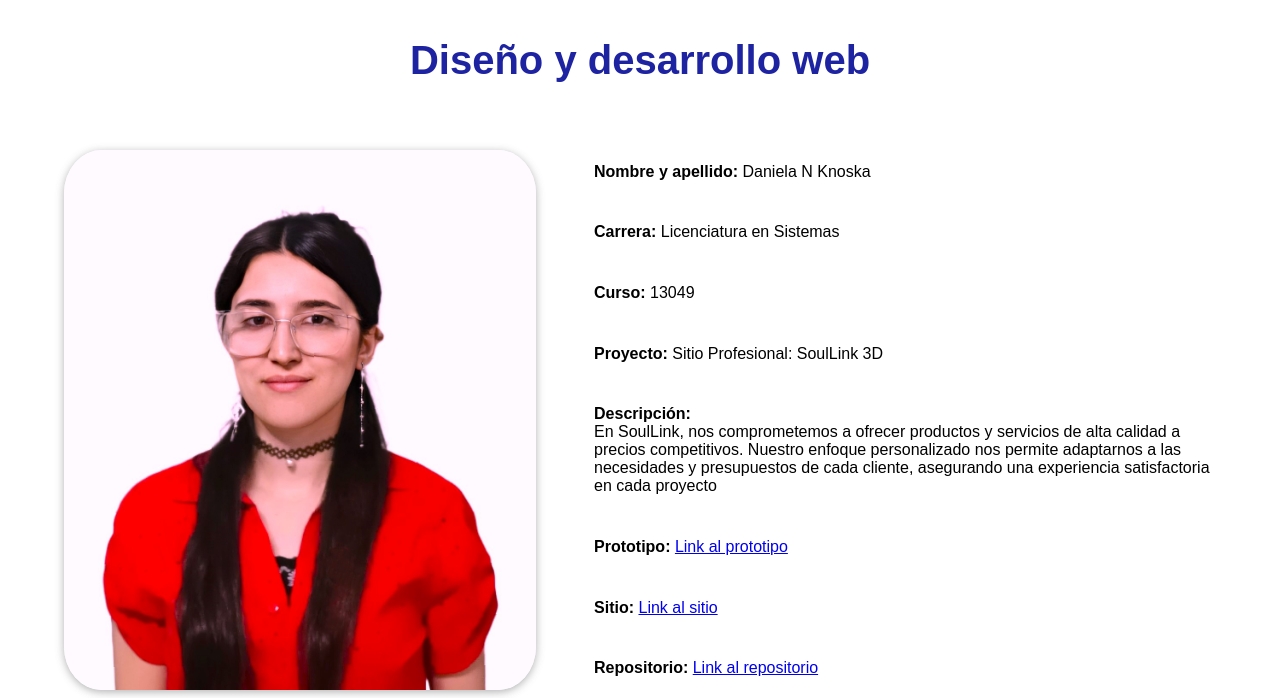
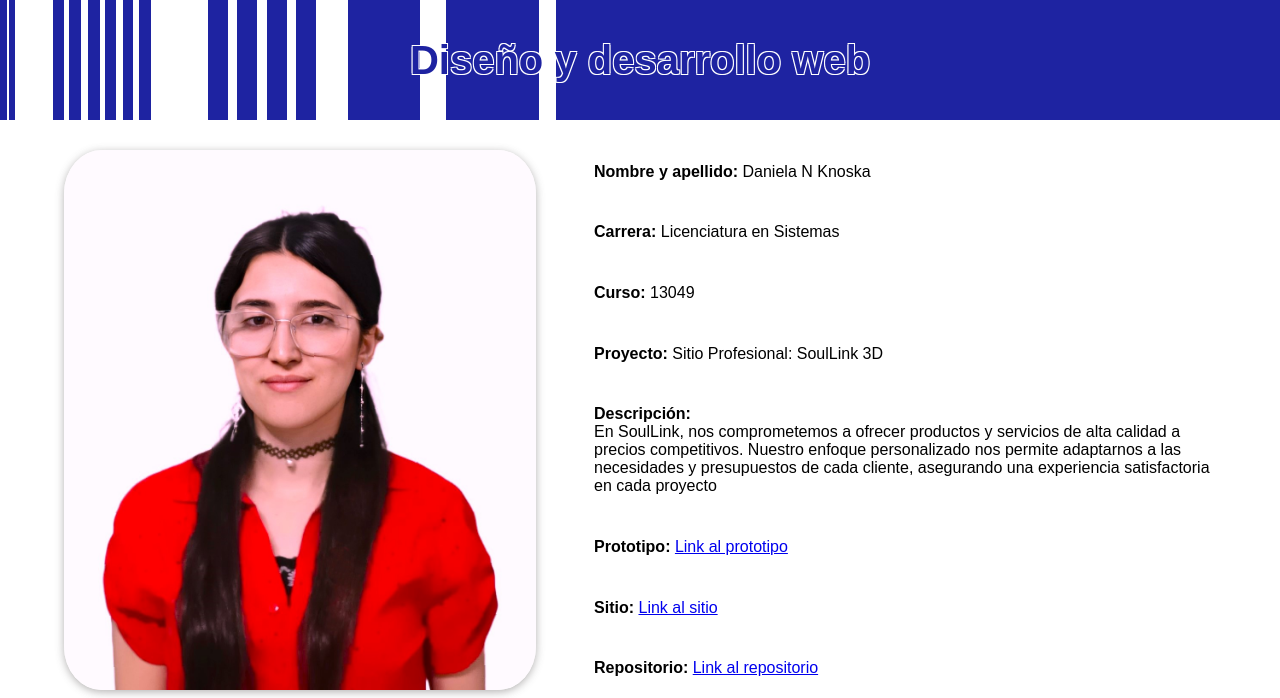
Before and after one commit to Danisdnk/dise-o_web_p1, a plain HTML site: page index.html in a window 1280 px wide. Shown: the top 698 px of the page. Drawn offline with Linux system fonts and the light colour scheme; the site is published under a folder, as on GitHub Pages, so addresses that start at the root find nothing.

Commit message:
Update style.css

```diff
--- a/style.css
+++ b/style.css
@@ -80,7 +80,7 @@ footer {
 }
 
 .img-decorativa-1 {
-    background-image: url('/assets/sitio-prof-banner.png');
+    background-image: url('assets/sitio-prof-banner.png');
     background-size: cover;
     background-position: center;
 }
```
